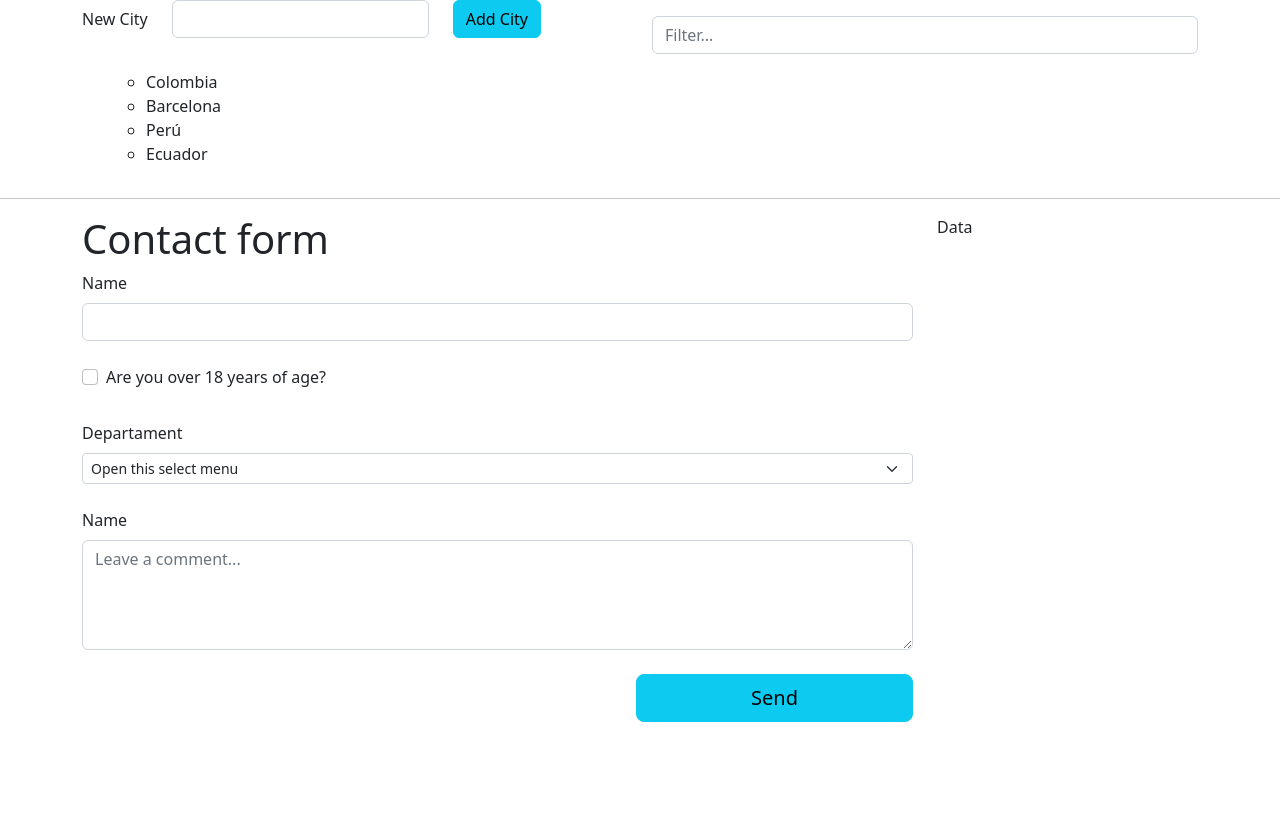
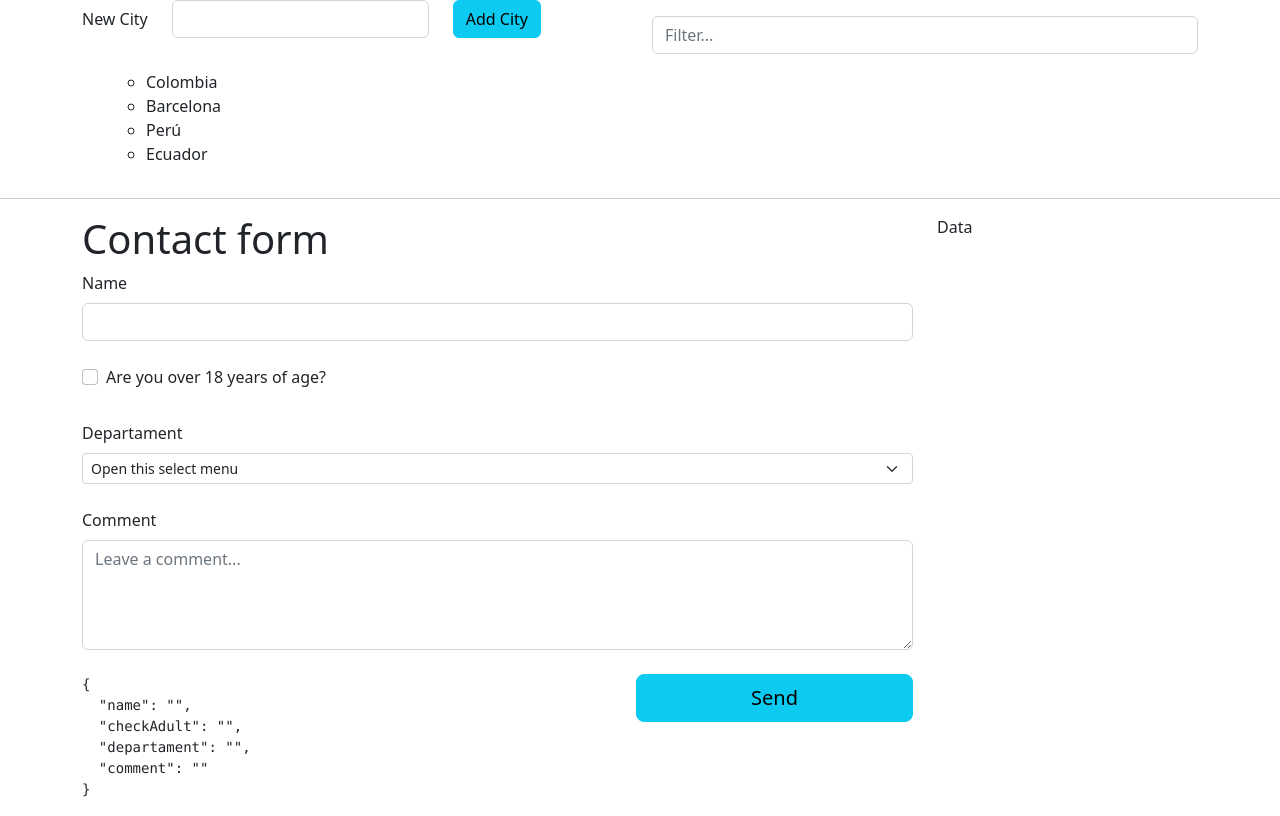
Before and after one commit to bolivar014/angular_dominicode, an Angular app: page / in a window 1280 px wide. Built offline with nearby package versions, Linux system fonts and the light colour scheme.

Commit message:
creando evento submit - exportar datos de formulario

```diff
--- a/src/app/contact/contact.component.html
+++ b/src/app/contact/contact.component.html
@@ -1,22 +1,22 @@
 <h1>Contact form</h1>
-<form action="">
+<form (ngSubmit)="onSubmit(contactForm.value)" #contactForm="ngForm">
     <div class="mb-4">
         <label for="" class="form-label">Name</label>
-        <input type="text" class="form-control" id="name">
+        <input type="text" class="form-control" id="name" name="name" ngModel required>
         <div class="invalid-feedback">
             this field is required...
         </div>
     </div>
     <div class="mb-4 form-check">
         <label for="checkAdult" class="form-label">Are you over 18 years of age?</label>
-        <input type="checkbox" class="form-check-input" id="checkAdult">
+        <input type="checkbox" class="form-check-input" id="checkAdult" name="checkAdult" ngModel required>
         <div class="invalid-feedback">
             this field is required...
         </div>
     </div>
     <div class="mb-4">
         <label for="departament" class="form-label">Departament</label>
-        <select name="departament" id="departament" class="form-select form-select-sm">
+        <select name="departament" id="departament" class="form-select form-select-sm" ngModel>
             <option value="" selected disabled>Open this select menu</option>
             <option value="marketing">Marketing</option>
             <option value="sales">Sales</option>
@@ -27,8 +27,8 @@
         </div>
     </div>
     <div class="mb-4">
-        <label for="" class="form-label">Name</label>
-       <textarea name="comment" id="comment" rows="4" class="form-control" placeholder="Leave a comment..."></textarea>
+        <label for="" class="form-label">Comment</label>
+        <textarea name="comment" id="comment" rows="4" class="form-control" placeholder="Leave a comment..." ngModel required></textarea>
         <div class="invalid-feedback">
             this field is required...
         </div>
@@ -37,3 +37,5 @@
         <button type="submit" class="btn btn-info btn-lg">Send</button>
     </div>
 </form>
+<!--<pre>{{ contactForm.value | json }}</pre>-->
+ <pre>{{ contactForm.value | json }}</pre>
--- a/src/app/contact/contact.component.ts
+++ b/src/app/contact/contact.component.ts
@@ -12,4 +12,9 @@ export class ContactComponent implements OnInit {
   ngOnInit(): void {
   }
 
+
+  // Evento submit
+  onSubmit(values: any): void {
+    console.log('Form values', values);
+  }
 }
```
